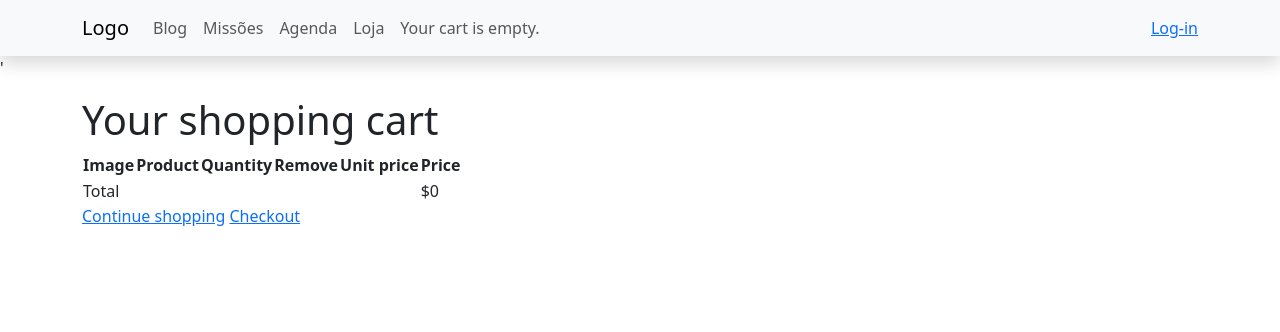
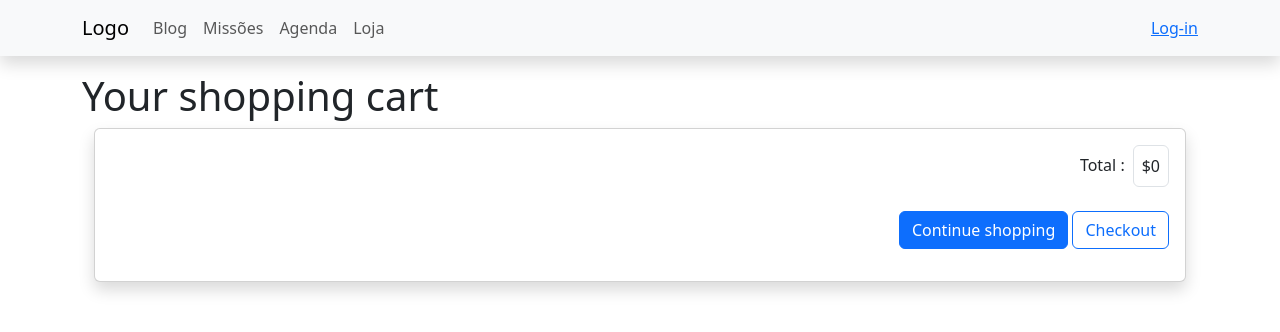
Before and after one commit to cesar-pimenta/home, a Django app: page /cart/ in a window 1280 px wide. Shown: the top 332 px of the page. Run offline with Django 4.2, Linux system fonts and the light colour scheme; parts of the project's set-up code (start-up, migrations or seed data) failed here and were passed over.

Commit message:
layout-loja

```diff
--- a/blog/settings.py
+++ b/blog/settings.py
@@ -42,6 +42,7 @@ INSTALLED_APPS = [
     'django.contrib.staticfiles',
     'django.contrib.sites',
     'django.contrib.sitemaps',
+    'fontawesomefree',
     'core',
     'account',
     'schedule',
--- a/cart/forms.py
+++ b/cart/forms.py
@@ -9,3 +9,7 @@ class CartAddProductForm(forms.Form):
     override = forms.BooleanField(required=False,
                                   initial=False,
                                   widget=forms.HiddenInput)
+
+    def __init__(self, *args, **kwargs):
+        super(CartAddProductForm, self).__init__(*args, **kwargs)
+        self.fields['quantity'].widget.attrs['class']= 'form-control'
--- a/cart/templates/cart/detail.html
+++ b/cart/templates/cart/detail.html
@@ -5,59 +5,71 @@
 {% endblock %}
 {% block body %}
   <h1>Your shopping cart</h1>
-  <table class="cart">
-    <thead>
-      <tr>
-        <th>Image</th>
-        <th>Product</th>
-        <th>Quantity</th>
-        <th>Remove</th>
-        <th>Unit price</th>
-        <th>Price</th>
-      </tr>
-    </thead>
-    <tbody>
+  <div class="container">
+    <div class="col-12 p-0">
+      <div class="shadow rounded card p-3 mb-5">
         {% for item in cart %}
           {% with product=item.product %}
-          <tr>
-            <td>
+          <div class="row mb-3">
+
+            <div class="col-2">
               <a href="{{ product.get_absolute_url }}">
                 <img src="{% if product.image %}{{ product.image.url }}
-                {% else %}{% static "img/no_image.png" %}{% endif %}">
+                {% else %}{% static 'img/no_image.png' %}{% endif %}" class="img-fluid w-100 rounded ">
               </a>
-            </td>
-            <td>{{ product.name }}</td>
-            <td>
-                <form action="{% url "cart:cart_add" product.id %}" method="post">
+            </div>
+            <div class="col-10 row p-0">
+              <div class="col-md">
+                <form action="{% url 'cart:cart_add' product.id %}" method="post">
+                  <div class="d-flex col-md-6">
                     {{ item.update_quantity_form.quantity }}
                     {{ item.update_quantity_form.override }}
-                    <input type="submit" value="Update">
+                    <button class="btn btn-primary">Update</button>
+                  </div>
                   {% csrf_token %}
                 </form>
-            </td>
-            <td>
+              </div>
+              <div class="col-md">
                 <form action="{% url "cart:cart_remove" product.id %}" method="post">
-                <input type="submit" value="Remove">
                   {% csrf_token %}
+                  <button type="submit" class="btn btn-outline-danger">Remove</button>
                 </form>
-            </td>
-            <td class="num">${{ item.price }}</td>
-            <td class="num">${{ item.total_price }}</td>
-          </tr>
+              </div>
+              <div class="col d-flex flex-row-reverse p-0">
+                <div class="">
+                  <div class="rounded border p-2">
+                    ${{ item.total_price }}
+                  </div>
+                </div>
+                <span class="p-2">sub. total :</span>
+                <div class="">
+                  <div class="rounded border p-2">
+                    ${{ item.price }}
+                  </div>
+                </div>
+                <span class="p-2">Uni.</span>
+              </div>
+            </div>
+          </div>
           {% endwith %}
       {% endfor %}
-      <tr class="total">
-        <td>Total</td>
-        <td colspan="4"></td>
-        <td class="num">${{ cart.get_total_price }}</td>
-      </tr>
-    </tbody>
-  </table>
+      <div class="row mb-4">
+        <div class="d-flex flex-row-reverse">
+          <div class="offset-8 d-flex">
+            <span class="p-2">Total :</span>
+            <div class="rounded border p-2">
+              <div>${{ cart.get_total_price }}</div>
+            </div>
+          </div>
+        </div>
+      </div>
+      <div class="d-flex justify-content-end">
         <p class="text-right">
-    <a href="{% url "store:product_list" %}" class="button
-    light">Continue shopping</a>
-    <a href="{% url "orders:order_create" %}" class="button">
-      Checkout
-    </a>
+          <a href="{% url "store:product_list" %}" class="btn btn-primary">Continue shopping</a>
+          <a href="{% url "orders:order_create" %}" class="btn btn-outline-primary">Checkout</a>
         </p>
+        </div>
+      </div>
+    </div>
+  </div>
 {% endblock %}
--- a/requirements/base.txt
+++ b/requirements/base.txt
@@ -3,6 +3,7 @@ certifi==2022.12.7
 charset-normalizer==3.0.1
 Django==4.1.7
 django-taggit==3.1.0
+fontawesomefree==6.3.0
 idna==3.4
 Markdown==3.4.1
 Pillow==9.4.0
--- a/store/views.py
+++ b/store/views.py
@@ -13,6 +13,7 @@ def product_list(request, category_slug=None):
     category = None
     categories = Category.objects.all()
     products = Product.objects.filter(available=True)
+    cart_product_form = CartAddProductForm()
     if category_slug:
         category = get_object_or_404(Category,
                                      slug=category_slug)
@@ -21,6 +22,7 @@ def product_list(request, category_slug=None):
                   'store/product/list.html',
                   {'category': category,
                    'categories': categories,
+                   'cart_product_form': cart_product_form,
                    'products': products})
 
 
--- a/templates/base.html
+++ b/templates/base.html
@@ -1,3 +1,5 @@
+{% load static %}
+
 <!DOCTYPE HTML>
 <html>
 	<head>
@@ -8,14 +10,16 @@
 		<meta charset="utf-8" />
 		<meta name="viewport" content="width=device-width, initial-scale=1, user-scalable=no" />
 		<link rel="stylesheet" href="https://cdn.jsdelivr.net/npm/bootstrap@5.3.0-alpha1/dist/css/bootstrap.min.css" />
-
+        <link href="{% static 'fontawesomefree/css/fontawesome.css' %}" rel="stylesheet" type="text/css">
+        <link href="{% static 'fontawesomefree/css/brands.css' %}" rel="stylesheet" type="text/css">
+        <link href="{% static 'fontawesomefree/css/solid.css' %}" rel="stylesheet" type="text/css">
 	</head>
 	<body class="">
 		<header class="">
 			{% block header %}
                 {% include 'header_navbar.html' %}
             {% endblock %}
-		</header>'
+		</header>
         <div class="container">
             {% if messages %}
                 <ul class="messages">
--- a/templates/header_navbar.html
+++ b/templates/header_navbar.html
@@ -25,21 +25,23 @@
         <li class="nav-item">
           <a class="nav-link" href="{% url 'store:product_list' %}">Loja</a>
         </li>
-        <li class="nav-item">
-          <a class="nav-link" href="{% url 'store:product_list' %}">
+
                   {% with total_items=cart|length %}
                     {% if total_items > 0 %}
-                Your cart:
-                <a href="{% url "cart:cart_detail" %}">
-                  {{ total_items }} item{{ total_items|pluralize }},
-                  ${{ cart.get_total_price }}
+                    <li class="nav-item">
+                      <div class="nav-link">
+                        <a class="position-relative" href="{% url "cart:cart_detail" %}">
+                          <i class="fa-solid fa-cart-shopping fa-xl"></i>
+                          <span class="position-absolute top-0 start-100 translate-middle badge rounded-pill bg-danger">
+                          {{ total_items }}
+                          </span>
                         </a>
+                      </div>
+                    </li>
                     {% else %}
-                Your cart is empty.
                     {% endif %}
                   {% endwith %}
-          </a>
-        </li>
+
       </ul>
       <div>
         <ul class="navbar-nav me-auto mb-2 mb-lg-0">
```
Also changed, not shown: store/templates/store/product/list.html (+5 -6 lines), db.sqlite3. Lines whose indentation alone changed are shown as unchanged.
